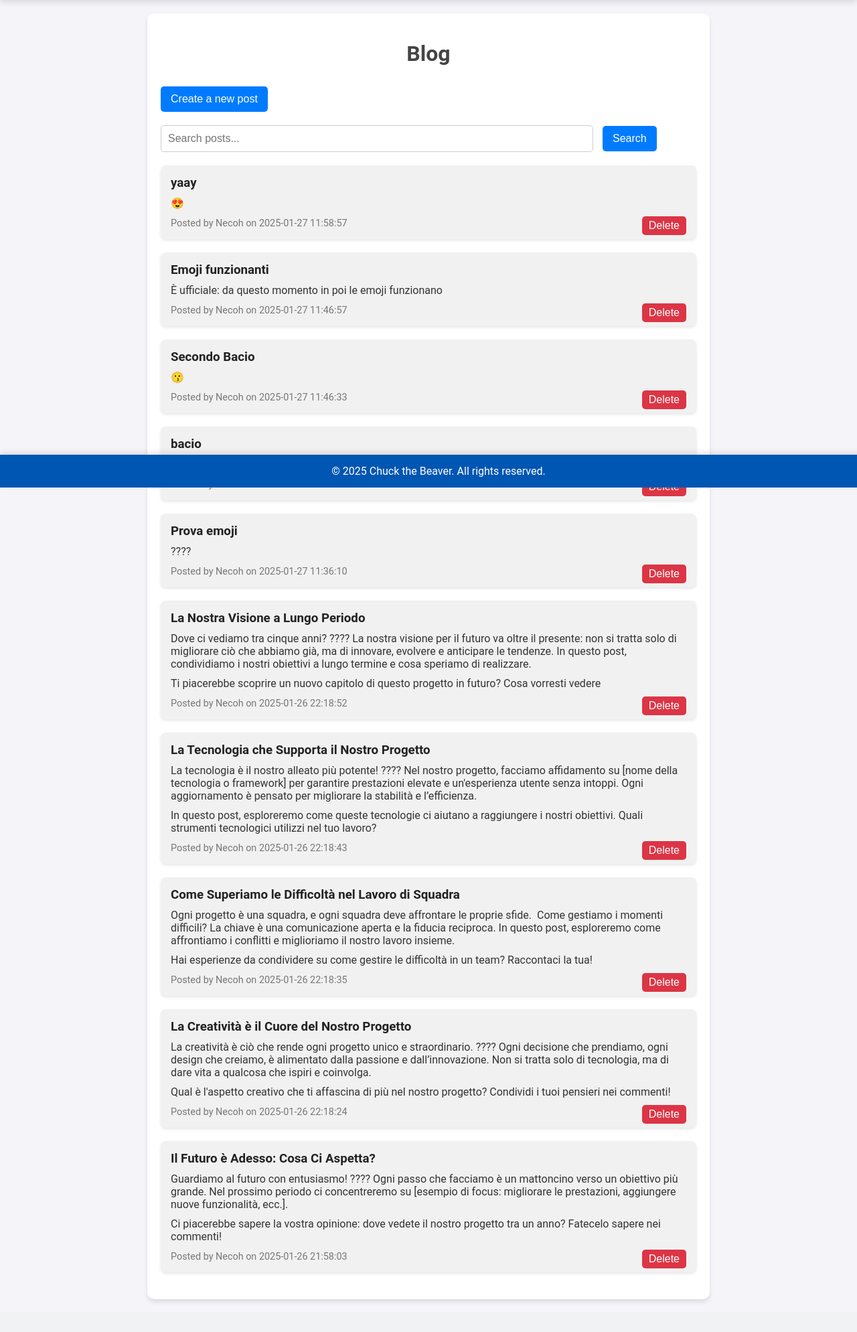
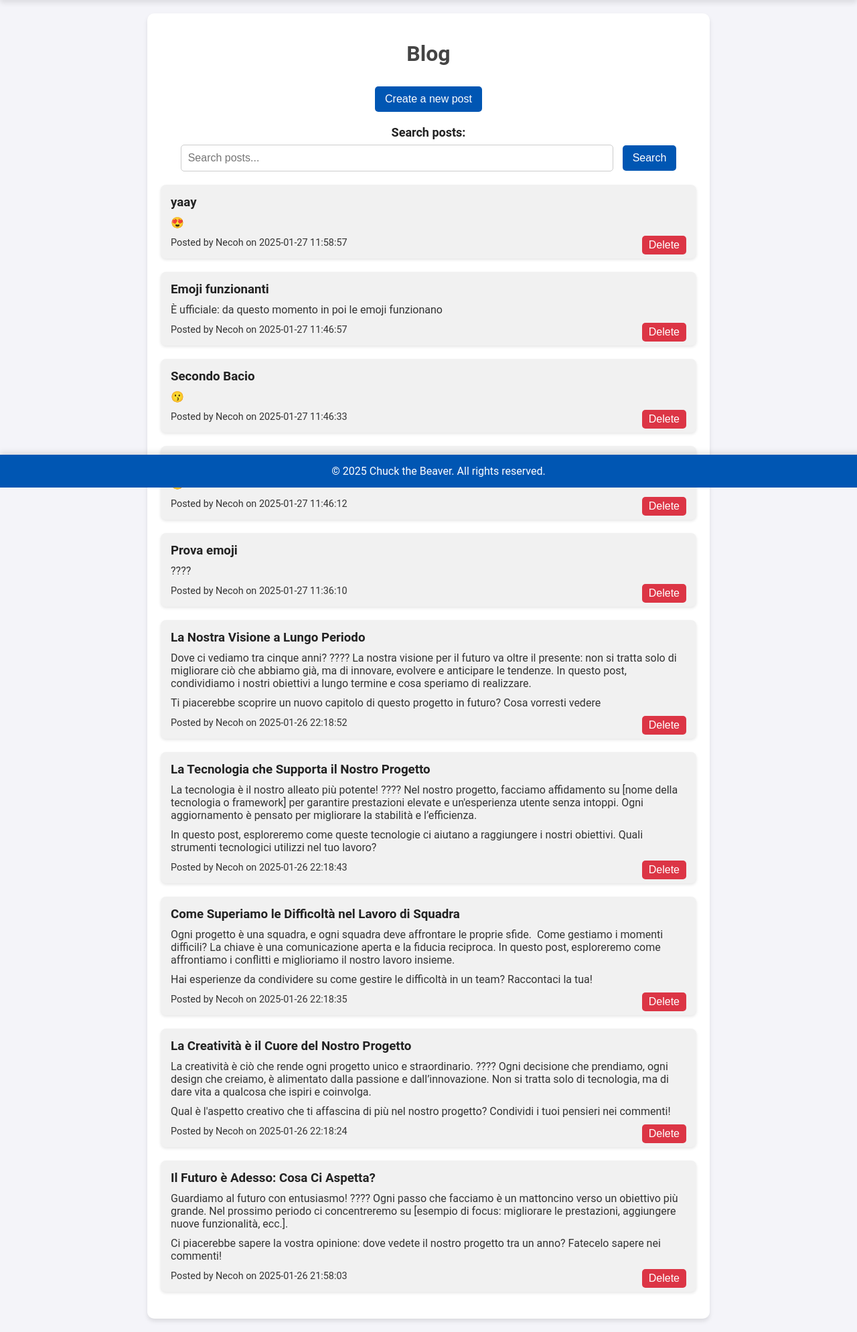
Before and after one commit to LordNecoh/SAW_Project, a PHP site: page /progettoSAW/blog.php in a window 1280 px wide. Shown: the part 72-2061 px from the top of the page at 67% size. Before the commit the page ends 2015 px from the top, so only its background shows below. Run offline with PHP 8.4, Linux system fonts and the light colour scheme; a user stored in the database is signed in; data comes from the database, SQL or seed files in the repository; some libraries are stand-ins or nearby versions.

Commit message:
Tutto accessibile

```diff
--- a/blog.php
+++ b/blog.php
@@ -45,6 +45,7 @@
         <!-- Ricerca Post -->
         <div class="search-container">
             <form id="searchForm">
+                <label for="searchInput" class="searchLabel">Search posts:</label>
                 <input type="text" id="searchInput" name="search" placeholder="Search posts...">
                 <button type="submit">Search</button>
                 <button id="clearSearch" class="close-search">X</button>
--- a/css/blog.css
+++ b/css/blog.css
@@ -33,7 +33,7 @@ h1, h2 {
 }
 
 .post small {
-    color: #777;
+    color: #333;
     font-size: 0.9em;
 }
 
@@ -110,11 +110,11 @@ h1, h2 {
 
 .admin-panel-container {
     margin: 20px 0;
-    text-align: left;
+    text-align: center;
 }
 
 #toggleAdminPanel, #closeAdminPanel {
-    background-color: #007bff;
+    background-color: #0056b3;
     color: white;
     border: none;
     padding: 10px 15px;
@@ -126,7 +126,7 @@ h1, h2 {
 }
 
 #toggleAdminPanel:hover, #closeAdminPanel:hover {
-    background-color: #0056b3;
+    background-color: #003f7f;
 }
 
 .admin-panel {
@@ -141,8 +141,20 @@ h1, h2 {
 
 /*  ----    Ricerca   ----     */
 
+
 .search-container {
     margin-bottom: 20px;
+    margin: 20px 0;
+    text-align: center;
+}
+
+
+.searchLabel {
+    font-size: 18px;
+    font-weight: bold;
+    color: #222;
+    display: block;
+    margin-bottom: 8px;
 }
 
 .search-container input[type="text"] {
@@ -153,11 +165,12 @@ h1, h2 {
     font-size: 1rem;
 }
 
+
 .search-container button {
     padding: 10px 15px;
     border: none;
     border-radius: 5px;
-    background-color: #007bff;
+    background-color: #0056b3;
     color: white;
     cursor: pointer;
     font-size: 1rem;
@@ -166,7 +179,7 @@ h1, h2 {
 }
 
 .search-container button:hover {
-    background-color: #0056b3;
+    background-color: #003f7f;
 }
 
 .search-container .close-search{
--- a/database/show_profile.php
+++ b/database/show_profile.php
@@ -33,7 +33,7 @@ try {
         $email = $row["email"];
 
         if(isset($_SESSION['admin'])){
-            $adminBadge = "<img src='images/star.png' alt='AdminBadge' title='AdminBadge' class='admin-badge'>";
+            $adminBadge = "<img src='images/star.png' alt='Little yellow star' title='AdminBadge' class='admin-badge'>";
             $adminArea = "<a href='adminPage.php' class='admin-link'>Admin Area</a>";
         }else{
             $adminBadge = "";
@@ -43,7 +43,7 @@ try {
         $result = "
                 <span class='close-button' id='closeProfilePopup'>&times;</span>
                 <div class='profile-image-wrapper'>
-                    <img src='images/profilePicture.png' alt='Profile Image' title='Pofile Image'===== class='profile-image'>
+                    <img src='images/profilePicture.png' alt='Cute beaver with a yellow elmet and an axe' title='Pofile Image'===== class='profile-image'>
                     $adminBadge
                 </div>
                 <p><strong>Name:</strong> <span>" . htmlspecialchars($first, ENT_QUOTES) . "</span></p>
--- a/formModifica.php
+++ b/formModifica.php
@@ -22,13 +22,13 @@
 
     <div class="container">
         <div class="profile-image-wrapper">
-            <img src="images/profilePicture.png" alt="User Icon" title="User Icon" id="profileImage" class="mainImage">
+            <img src="images/profilePicture.png" alt="Cute beaver with a yellow elmet and an axe" title="User Icon" id="profileImage" class="mainImage">
 
             <?php
                 if (session_status() === PHP_SESSION_NONE) {
                     session_start();
                 }
-                if(isset($_SESSION['admin'])) echo "<img src='images/star.png' class='admin-badge' alt='AdminBadge' title='AdminBadge'>";
+                if(isset($_SESSION['admin'])) echo "<img src='images/star.png' class='admin-badge' alt='Little yellow star' title='AdminBadge'>";
             ?>
         </div>
 
--- a/formRegistrazione.php
+++ b/formRegistrazione.php
@@ -1,5 +1,5 @@
 <!DOCTYPE html>
-<html lang="it">
+<html lang="en">
 <head>
     <meta charset="UTF-8">
     <meta name="viewport" content="width=device-width, initial-scale=1.0">
--- a/index.php
+++ b/index.php
@@ -1,5 +1,5 @@
 <!DOCTYPE html>
-<html lang="it">
+<html lang="en">
 <head>
 
     <meta charset="UTF-8">
@@ -31,7 +31,7 @@
 
     <div class="video-container">
         <div class="video-box">
-            <video autoplay muted loop id="video">
+            <video autoplay muted loop id="video" alt="Video of how the game plays">
                 <source src="images/gameplayReveal.mp4" type="video/mp4">
                 <p>Your browser does not support the video tag.</p>
             </video>
@@ -52,7 +52,7 @@
             <p>As the game progresses, the challenges scale up, requiring players to adapt and enhance their strategies to succeed.</p>
             <p>Join Chuck the Beaver in this thrilling adventure and see if you have what it takes to defend your Dam!</p>
         </article>
-        <img src="images/gameImage.png" alt="Image of the game's protagonist" title="Image of the game's protagonist" class="centeredImage">
+        <img src="images/gameImage.png" alt="A 3D beaver in a yellow helmet holds an axe, surrounded by logs and trees"  title="Image of the game's protagonist" class="centeredImage">
     </div>
 
     <div class="content-container">
```
Also changed, not shown: css/adminPage.css (+4 -4 lines), css/formRegistrazione.css (+7 -5 lines), css/index.css (+4 -4 lines), css/profilePopup.css (+5 -5 lines).
